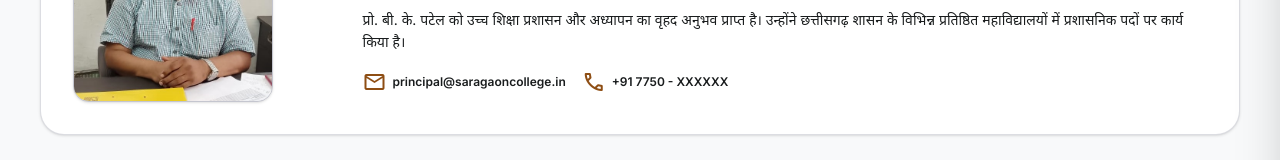
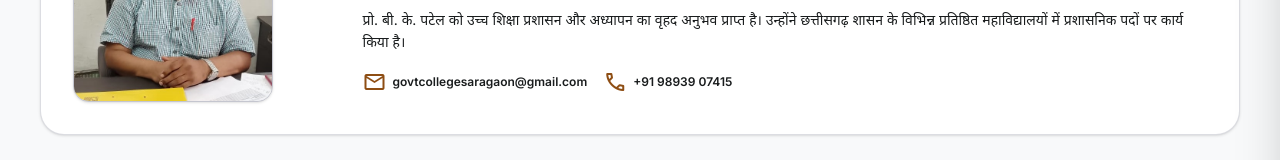
Before and after one commit to Mohanjogi99/gncs, a React (Vite) app: page /administration in a window 1280 px wide. Shown: the part 453-613 px from the top of the page. Built offline with nearby package versions, Linux system fonts and the light colour scheme.

Commit message:
feat: update Principal credentials and contact details based on Super Admini.docx

```diff
--- a/src/data/mockData.js
+++ b/src/data/mockData.js
@@ -4,7 +4,8 @@ export const initialUsers = [
   {
     id: "user-1",
     name: "Prof. B. K. Patel",
-    email: "principal@saragaoncollege.in",
+    email: "govtcollegesaragaon@gmail.com",
+    password: "PatelBK@2026!Admin",
     role: "Principal",
     department: "Administration",
     photoUrl: "/principal.jpg",
--- a/src/pages/AdminLogin.jsx
+++ b/src/pages/AdminLogin.jsx
@@ -32,6 +32,8 @@ export default function AdminLogin() {
     setEmail(roleEmail);
     if (roleEmail === "mohan.jogi@live.com") {
       setPassword("Mohan@2026!Private");
+    } else if (roleEmail === "govtcollegesaragaon@gmail.com") {
+      setPassword("PatelBK@2026!Admin");
     } else {
       setPassword("password123");
     }
@@ -40,7 +42,7 @@ export default function AdminLogin() {
 
   const quickAccounts = [
     { role: "Super Admin", email: "mohan.jogi@live.com", icon: "shield" },
-    { role: "Principal", email: "principal@saragaoncollege.in", icon: "school" },
+    { role: "Principal", email: "govtcollegesaragaon@gmail.com", icon: "school" },
     { role: "Faculty", email: "faculty@saragaoncollege.in", icon: "person" },
     { role: "Office Staff", email: "staff@saragaoncollege.in", icon: "support_agent" }
   ];
--- a/src/pages/Administration.jsx
+++ b/src/pages/Administration.jsx
@@ -68,11 +68,11 @@ export default function Administration() {
             <div className="flex flex-wrap gap-4 text-xs font-semibold justify-center md:justify-start">
               <span className="flex items-center gap-1.5 text-on-surface-variant">
                 <span className="material-symbols-outlined text-sm text-secondary">mail</span>
-                principal@saragaoncollege.in
+                govtcollegesaragaon@gmail.com
               </span>
               <span className="flex items-center gap-1.5 text-on-surface-variant">
                 <span className="material-symbols-outlined text-sm text-secondary">call</span>
-                +91 7750 - XXXXXX
+                +91 98939 07415
               </span>
             </div>
           </div>
```
